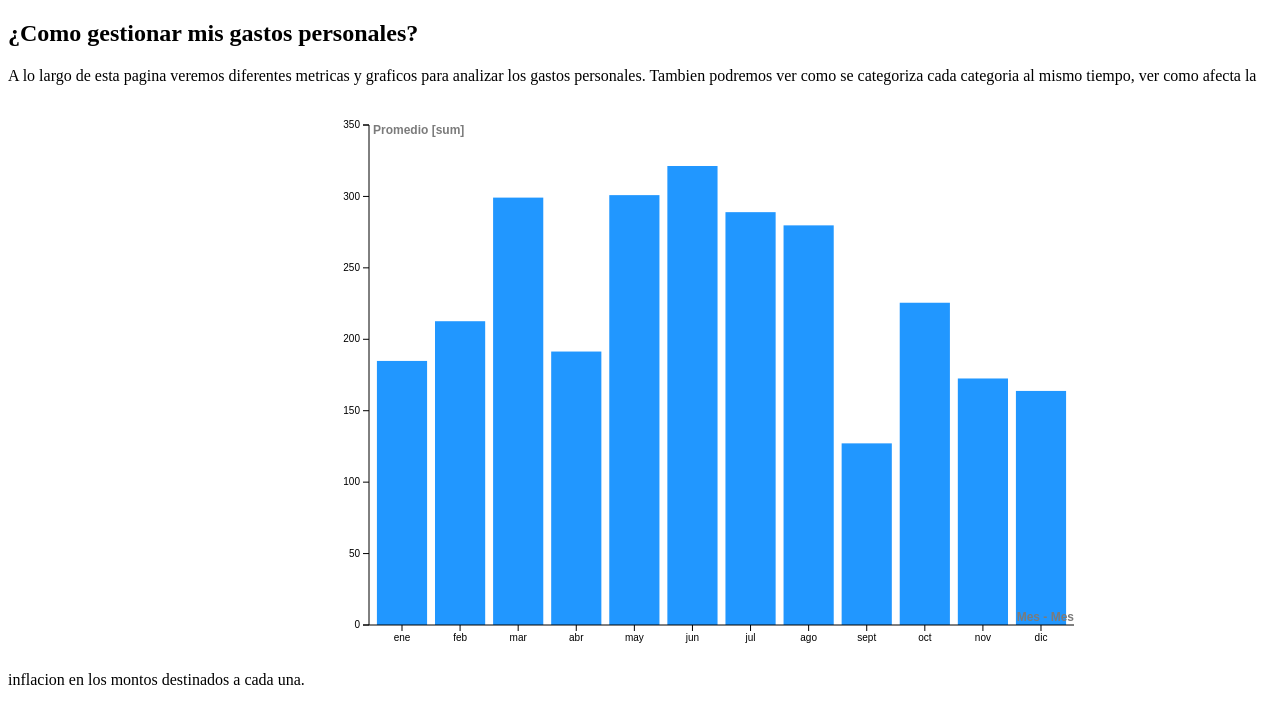
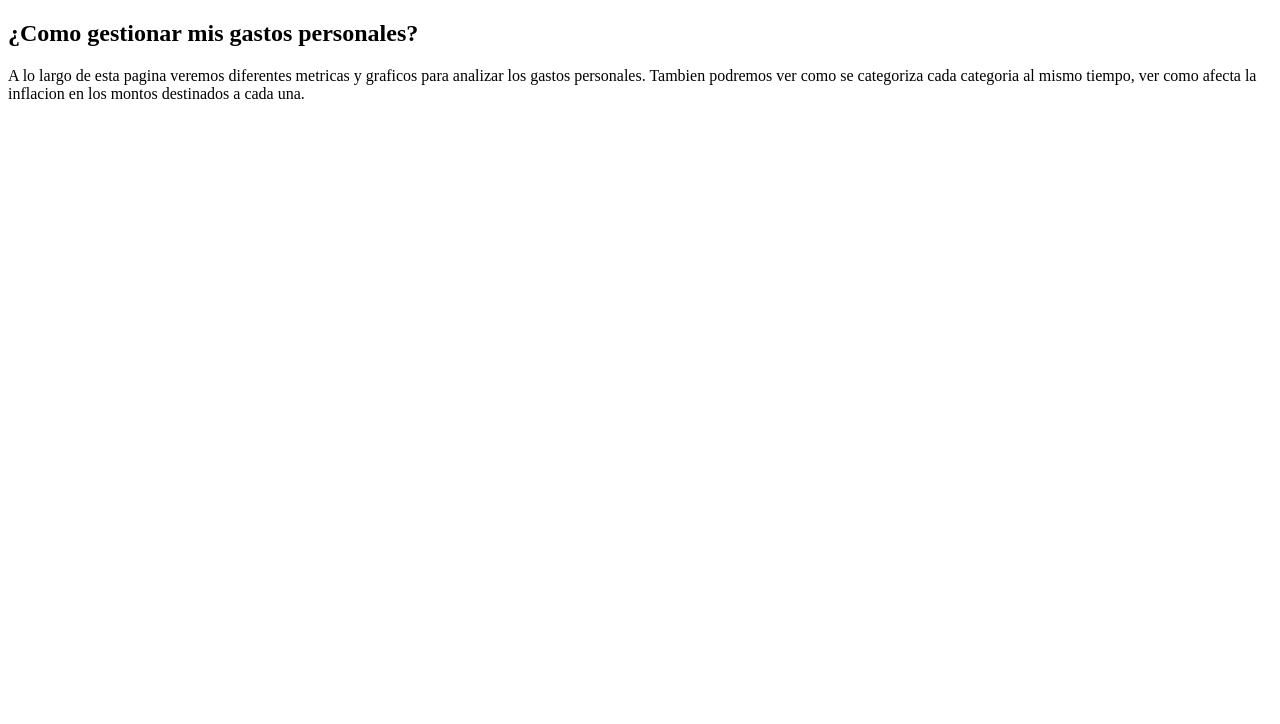
Before and after one commit to iamsanchezmartin/infovis, a plain HTML site: page TP Datos personales/Finanzas personales.html in a window 1280 px wide. Shown: the top 724 px of the page. Drawn offline with Linux system fonts and the light colour scheme; a script that the page names is missing.

Commit message:
Update Finanzas personales.html

```diff
--- a/TP Datos personales/Finanzas personales.html
+++ b/TP Datos personales/Finanzas personales.html
@@ -9,7 +9,7 @@
   <!-- Título en forma de pregunta -->
   <h2>¿Como gestionar mis gastos personales?</h2>
   </t>A lo largo de esta pagina veremos diferentes metricas y graficos para analizar los gastos personales. Tambien podremos ver como se categoriza cada categoria al mismo tiempo, ver como afecta la inflacion en los montos destinados a cada una.</t>
-  <object data="Grafico_de_distribucion_mensual.svg" type="image/svg+xml"></object>
+
   <div class="flourish-embed flourish-chart" data-src="visualisation/24831574"><script src="https://public.flourish.studio/resources/embed.js"></script><noscript><img src="https://public.flourish.studio/visualisation/24831574/thumbnail" width="100%" alt="chart visualization" /></noscript></div>
   <div class="flourish-embed flourish-chart" data-src="visualisation/25244263"><script src="https://public.flourish.studio/resources/embed.js"></script><noscript><img src="https://public.flourish.studio/visualisation/25244263/thumbnail" width="100%" alt="chart visualization" /></noscript></div>
   <div style="min-height:513px" id="datawrapper-vis-VVsN1"><script type="text/javascript" defer src="https://datawrapper.dwcdn.net/VVsN1/embed.js" charset="utf-8" data-target="#datawrapper-vis-VVsN1"></script><noscript><img src="https://datawrapper.dwcdn.net/VVsN1/full.png" alt="¿Cuál es el efecto de la inflación?¿y cual no? (Line chart)" /></noscript></div>
```
